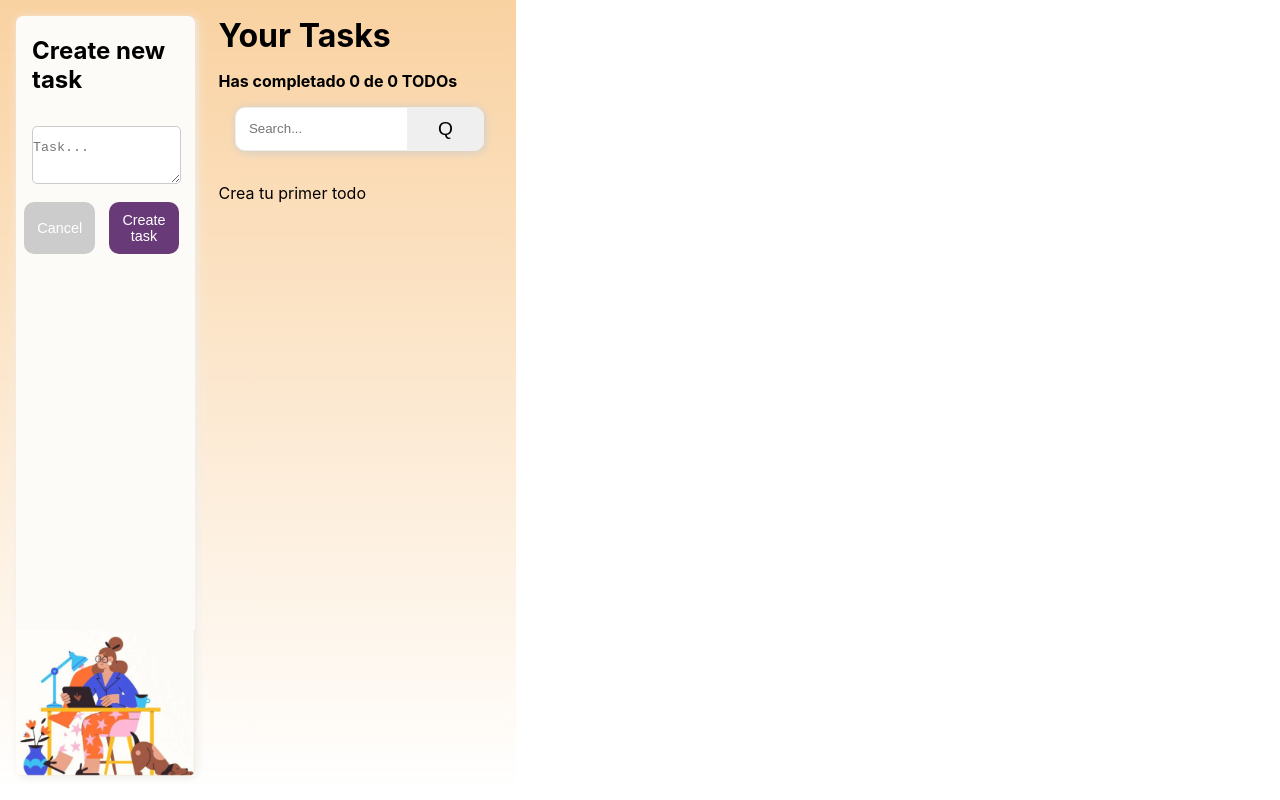
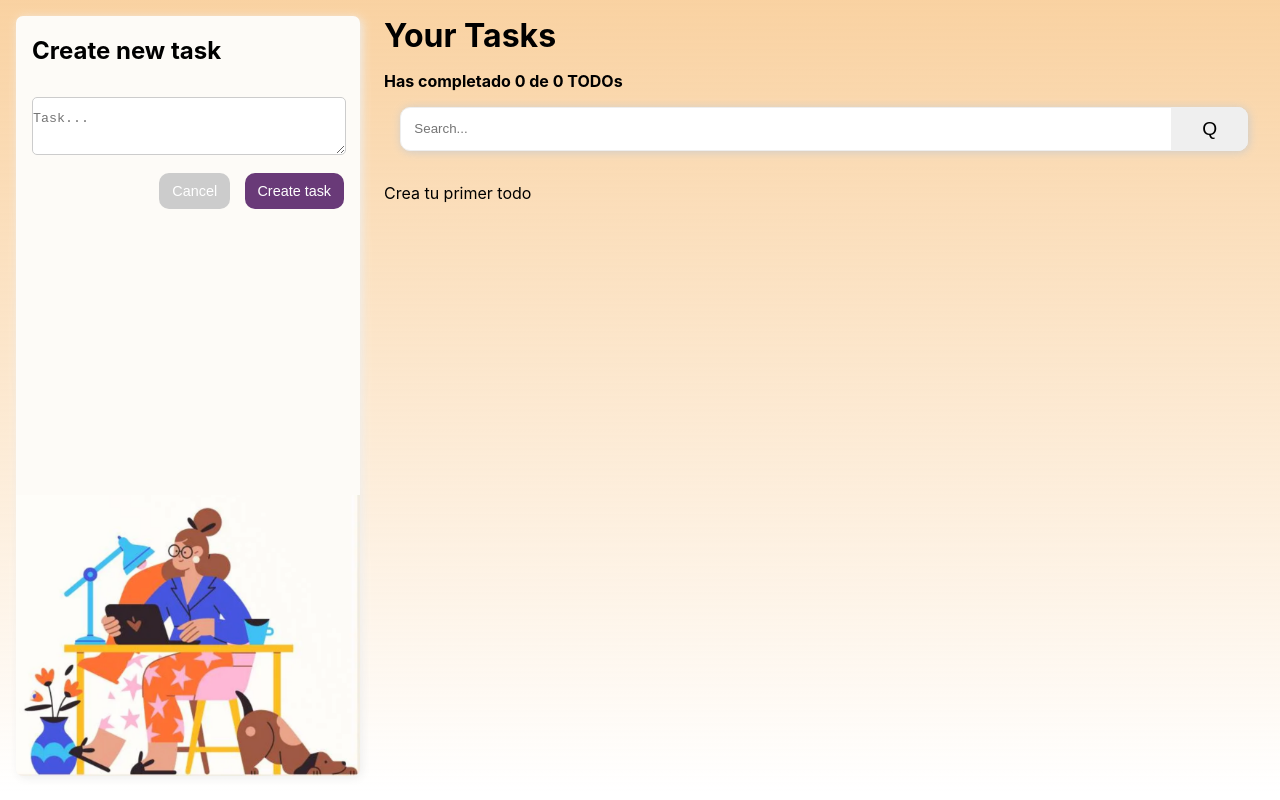
Before and after one commit to debian789/todo, a React (Create React App) app: page / in a window 1280 px wide. Built offline with nearby package versions, Linux system fonts and the light colour scheme.

Commit message:
Ajustes visuales

```diff
--- a/src/App.css
+++ b/src/App.css
@@ -14,6 +14,9 @@
   height: 95vh;
   position: fixed;
   top: 0;
+  right: 0;
+  left:0;
+
 }
 
 .container-search-items {
--- a/src/components/TodoItem/TodoItem.css
+++ b/src/components/TodoItem/TodoItem.css
@@ -1,7 +1,8 @@
 .itemList {
   display: flex;
-  justify-content: space-between;
   position: relative;
+  right: 0 !important;
+  left: 0 !important;
 }
 
 .itemList label {
--- a/src/components/TodoList/TodoList.css
+++ b/src/components/TodoList/TodoList.css
@@ -1,16 +1,24 @@
 .container-list-items {
   display: flex;
   position: relative;
-  overflow-y: scroll;
   overflow-x: hidden;
   height: 100%;
   padding:0em 1em 1em 0;
+  justify-content:space-between;
 }
 
 ul {
+  position: relative;
   list-style-type: none;
+  padding: 0;
   margin: 0;
-  padding: 0 0 2em 0;
+  display: flex;
+  flex-direction: column;
+  bottom: 0;
+  right: 0;
+  left: 0;
+  top: 0;
+  width: 98%;
 
 }
 
```
